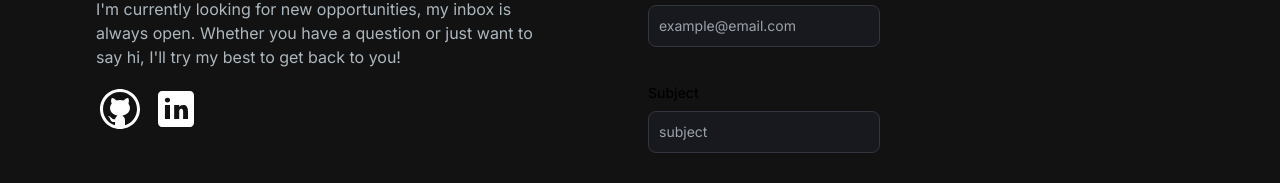
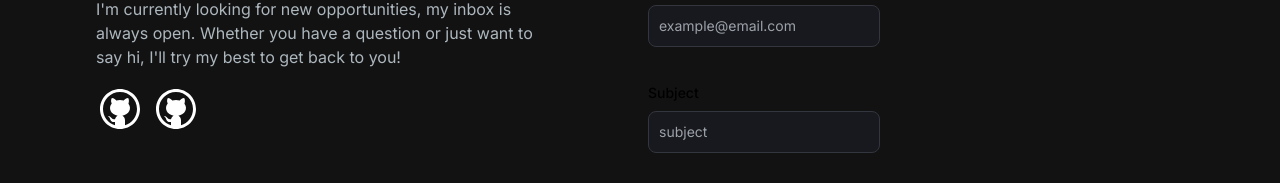
Before and after one commit to IcebergLettuc3/lettucehubnext, a Next.js app: page / in a window 1280 px wide. Shown: the part 2350-2533 px from the top of the page. Built offline with nearby package versions, Linux system fonts and the light colour scheme.

Commit message:
commenting out broken code because i cant be bothered rn

```diff
--- a/package.json
+++ b/package.json
@@ -19,14 +19,14 @@
     "resend": "^2.0.0"
   },
   "devDependencies": {
-    "@types/node": "^20",
-    "@types/react": "^18",
+    "@types/node": "20.12.12",
+    "@types/react": "18.3.3",
     "@types/react-dom": "^18",
     "autoprefixer": "^10",
     "eslint": "^8",
     "eslint-config-next": "13.5.5",
     "postcss": "^8",
     "tailwindcss": "^3",
-    "typescript": "^5"
+    "typescript": "5.4.5"
   }
 }
--- a/src/app/components/EmailSection.tsx
+++ b/src/app/components/EmailSection.tsx
@@ -1,7 +1,7 @@
 "use client"
 import React, {useState} from 'react'
 import GithubIcon from '/public/images/github-icon.svg'
-import LinkedinIcon from 'public/images/linkedin-icon.svg'
+// import LinkedinIcon from 'public/images/linkedin-icon.svg'
 import Link from 'next/link'
 import Image from 'next/image'
 
@@ -50,7 +50,7 @@ function EmailSection() {
             <Image src={GithubIcon} alt="Github Icon"/>
           </Link>
           <Link href='linkedin.com'>
-            <Image src={LinkedinIcon} alt="Linkedin Icon"/>
+            <Image src={/*LinkedinIcon*/GithubIcon} alt="Linkedin Icon"/>
           </Link>
         </div>
       </div>
```
Also changed, not shown: 1 other file (tests, documents, lock files or other folders).
